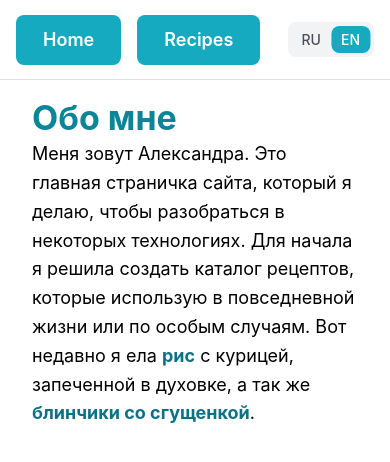
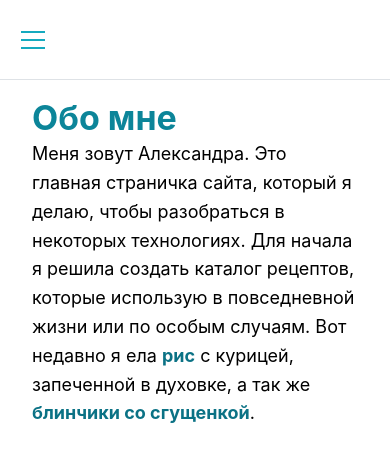
Before and after one commit to erised-ice/me-project, a React (Vite) app: page / in a window 390 px wide. Shown: the top 462 px of the page. Built offline with nearby package versions, Linux system fonts and the light colour scheme; no server answers.

Commit message:
Add mobile menu

```diff
--- a/src/pages/_shared/Layout/components/Header/Header.tsx
+++ b/src/pages/_shared/Layout/components/Header/Header.tsx
@@ -1,4 +1,5 @@
-import { AppShell, Container, Group } from '@mantine/core';
+import { AppShell, Burger, Container, Drawer, Group, Stack } from '@mantine/core';
+import { useDisclosure } from '@mantine/hooks';
 import { useTranslation } from 'react-i18next';
 import { LanguageSwitcher } from '@/widgets/LanguageSwitcher/LanguageSwitcher.tsx';
 import { Button, Link } from '@/shared/components';
@@ -6,6 +7,7 @@ import { ROUTE } from '@/shared/constants/routes.ts';
 
 export const Header = () => {
   const { t } = useTranslation();
+  const [opened, { open, close }] = useDisclosure(false);
 
   return (
     <AppShell.Header>
@@ -13,7 +15,7 @@ export const Header = () => {
       Здесь будет навигация, логотип и тому подобное. Он будет одинаковый на всех страницах
       */}
       <Container size="lg" px="md" h="100%">
-        <Group h="100%">
+        <Group h="100%" visibleFrom="sm">
           <Button>
             <Link to={ROUTE.HOME}>{t('navigation.home')}</Link>
           </Button>
@@ -22,7 +24,21 @@ export const Header = () => {
           </Button>
           <LanguageSwitcher />
         </Group>
+        <Group h="100%" hiddenFrom="sm">
+          <Burger opened={opened} onClick={open} color="cyan" />
+        </Group>
       </Container>
+      <Drawer opened={opened} onClose={close} hiddenFrom="sm">
+        <Stack>
+          <LanguageSwitcher />
+          <Button>
+            <Link to={ROUTE.HOME}>{t('navigation.home')}</Link>
+          </Button>
+          <Button>
+            <Link to={ROUTE.RECIPES}>{t('navigation.recipes')}</Link>
+          </Button>
+        </Stack>
+      </Drawer>
       {/*TODO: Сделать так, чтобы подсвечивались нужные ссылки когда находимся на нужной странице */}
     </AppShell.Header>
   );
```
